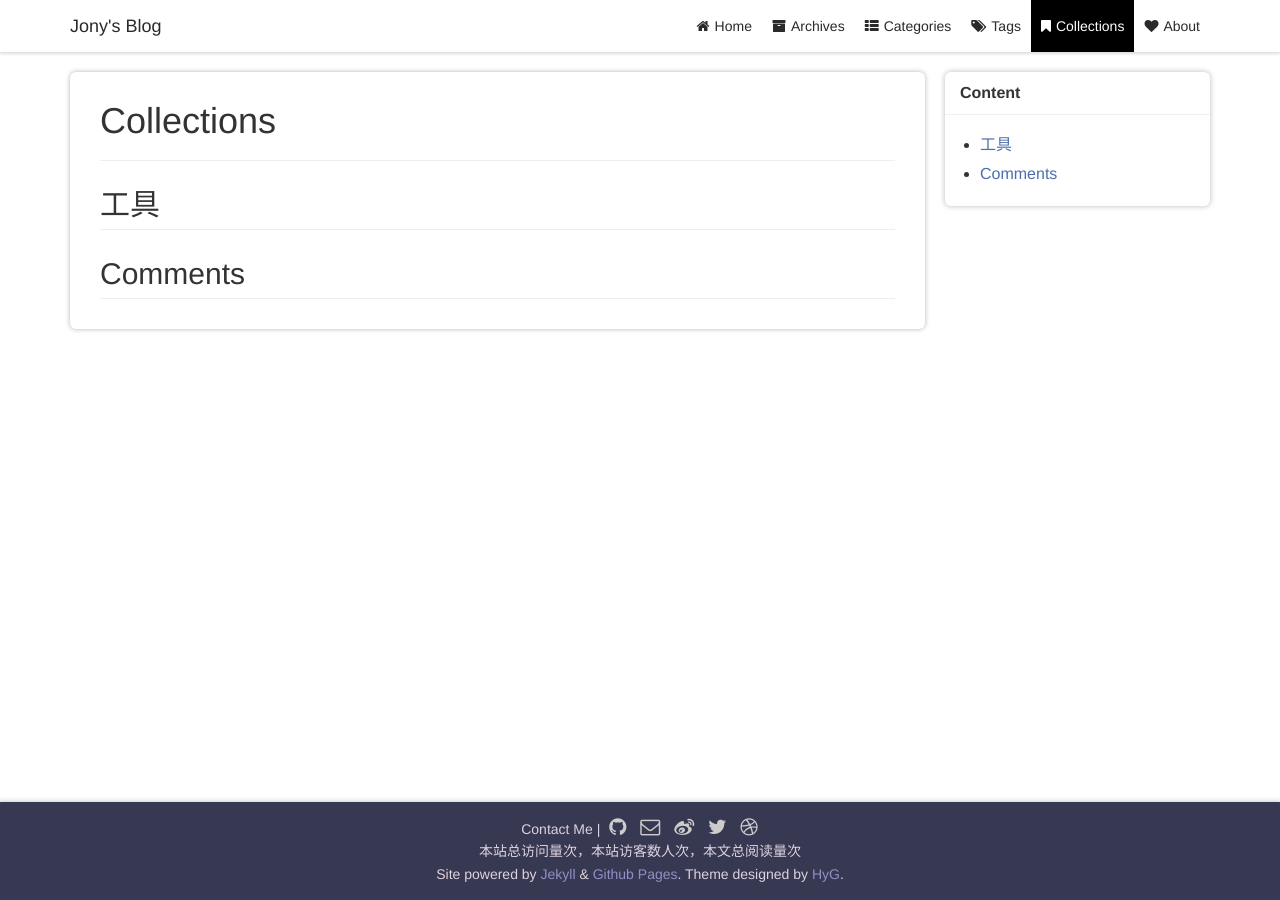
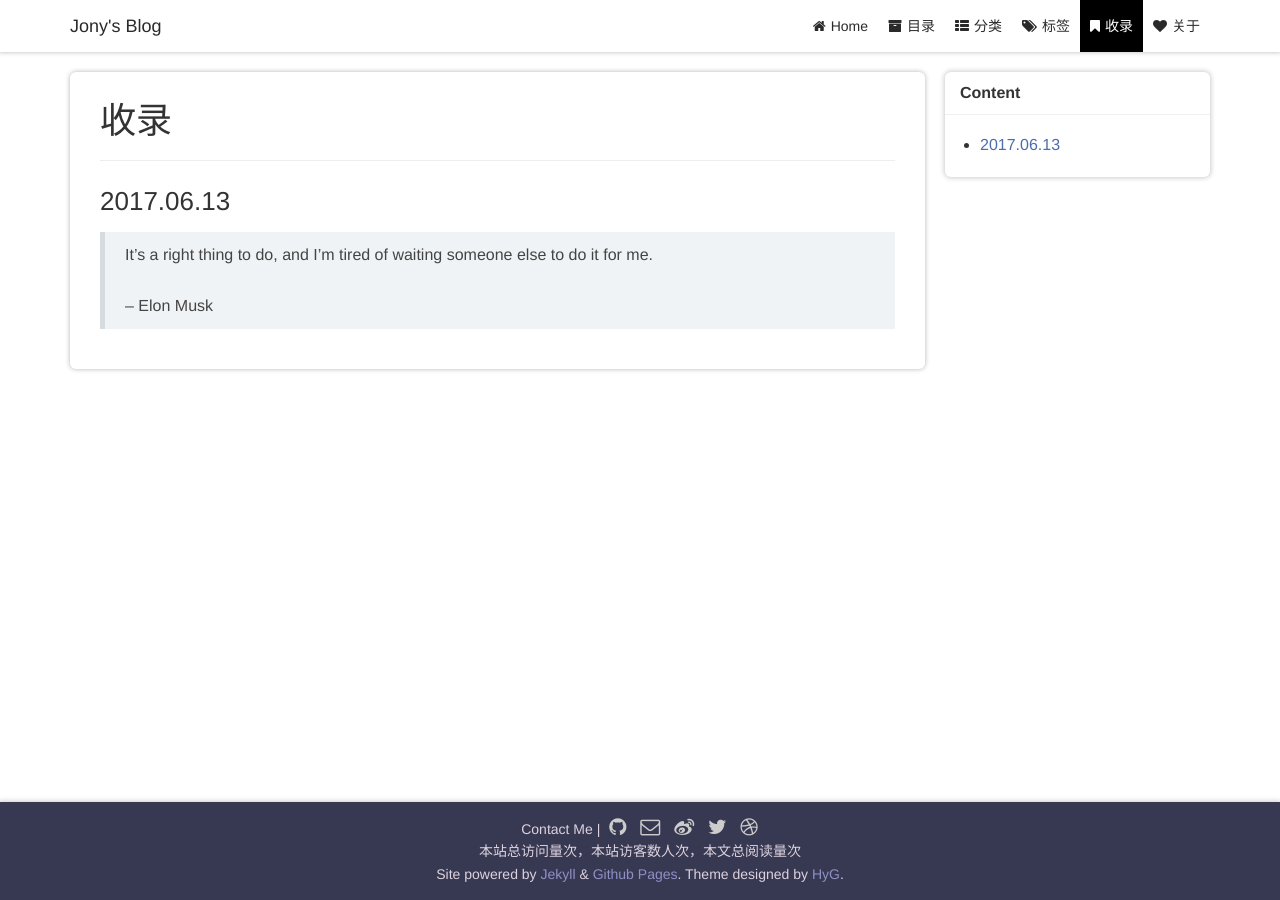
Before and after one commit to JonyFang/v1.0-JonyFang.github.io, a Jekyll site: the page built from page/3collections.md, in a window 1280 px wide. Built offline with Jekyll 4.4.1, drawn with Linux system fonts in a browser that asks for light colours; comment, search, counter and statistics services are not loaded; a style sheet for code colours, icons or effects is not loaded.

Commit message:
1.update titles en -> zh, 2.add new collection

```diff
--- a/page/0archives.html
+++ b/page/0archives.html
@@ -1,6 +1,6 @@
 ---
 layout: default
-title: Archives
+title: 目录
 permalink: /archive/
 icon: archive
 type: page
--- a/page/1category.html
+++ b/page/1category.html
@@ -1,6 +1,6 @@
 ---
 layout: default
-title: Categories
+title: 分类
 permalink: /category/
 icon: th-list
 type: page
--- a/page/2tags.html
+++ b/page/2tags.html
@@ -1,6 +1,6 @@
 ---
 layout: default
-title: Tags
+title: 标签
 permalink: /tag/
 icon: tags
 type: page
--- a/page/3collections.md
+++ b/page/3collections.md
@@ -1,6 +1,6 @@
 ---
 layout: page
-title: Collections
+title: 收录
 permalink: /collection/
 icon: bookmark
 type: page
@@ -9,8 +9,7 @@ type: page
 * content
 {:toc}
 
-## 工具
-
-## Comments
-
-{% include comments.html %}
+### 2017.06.13
+> It's a right thing to do, and I'm tired of waiting someone else to do it for me.
+> <br><br>
+> -- Elon Musk
--- a/page/4about.md
+++ b/page/4about.md
@@ -1,6 +1,6 @@
 ---
 layout: page
-title: About
+title: 关于
 permalink: /about/
 icon: heart
 type: page
```
